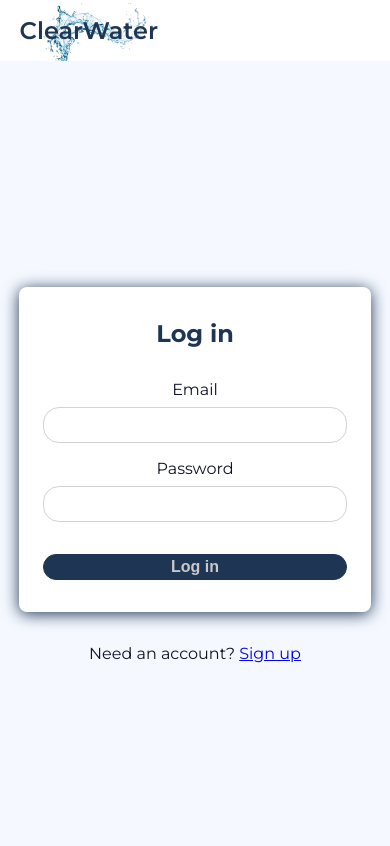
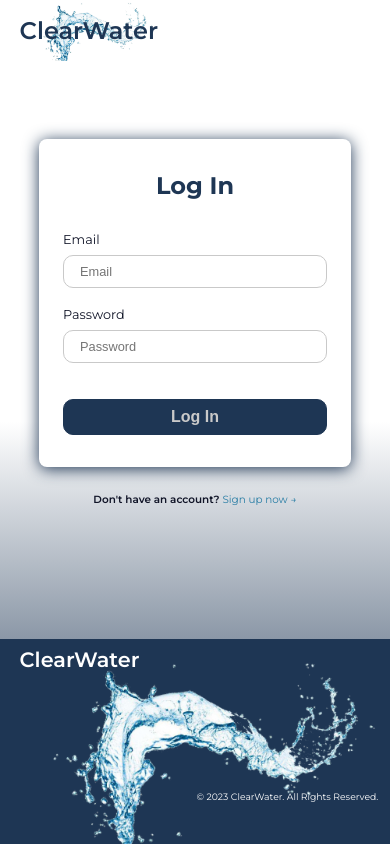
Before and after one commit to p-sweta/asset-management-client, a React (Create React App) app: page / in a window 390 px wide. Shown: the top 846 px of the page. Built offline with nearby package versions, Linux system fonts and the light colour scheme.

Commit message:
add mobile styling for login page

```diff
--- a/src/App.scss
+++ b/src/App.scss
@@ -18,6 +18,7 @@
 .App {
   text-align: center;
   background-color: $lightblue;
+  background-image: linear-gradient(rgba(255, 255, 255, 1), rgba(255, 255, 255, 1), rgba(30, 54, 84, 1));
   min-height: 100vh;
   display: flex;
   flex-direction: column;
--- a/src/components/InputField/InputField.js
+++ b/src/components/InputField/InputField.js
@@ -1,12 +1,12 @@
 import "./InputField.scss";
 
-const InputField = ({ label, name, type }) => {
+const InputField = ({ label, name, type, placeholder }) => {
     return (
         <div className="input-field">
             <label htmlFor={name} className="input-field__label">
                 {label}
             </label>
-            <input type={type} id={name} name={name} className="input-field__input" required/>
+            <input type={type} id={name} name={name} placeholder={placeholder} className="input-field__input" required/>
         </div>
     );
 };
--- a/src/components/InputField/InputField.scss
+++ b/src/components/InputField/InputField.scss
@@ -7,15 +7,21 @@
   flex-direction: column;
 
   &__label {
-    margin-bottom: 0.5rem;
+    margin-bottom: 2vw;
+    text-align: left;
+    font-size: 0.8rem;
   }
 
   &__input {
-    margin-bottom: 1rem;
+    margin-bottom: 5vw;
     color: $darkblue;
-    border: 1px solid lightgray;
-    border-radius: 1rem;
+    border: 1px solid $lightgray;
+    border-radius: 0.625rem;
     padding: 0.5rem 1rem;
-    font-size: inherit;
+    font-size: 0.8rem;
+
+    &::placeholder {
+      font-size: 0.8rem;
+    }
   }
 }
--- a/src/components/UpdateAsset/UpdateAsset.scss
+++ b/src/components/UpdateAsset/UpdateAsset.scss
@@ -66,7 +66,7 @@
 
   &__input {
     border: solid 1px $gray;
-    border-radius: 10px;
+    border-radius: 0.625rem;
     margin-bottom: 4vw;
     height: 2rem;
     color: $black;
@@ -142,7 +142,7 @@
     width: 50%;
     height: 2rem;
     border: 1px solid $darkblue;
-    border-radius: 2rem;
+    border-radius: 0.625rem;
     background-color: $darkblue;
     color: $lightgray;
     font-size: 1rem;
@@ -169,6 +169,7 @@
   &__button--cancel {
     background-color: $white;
     border: 1px solid $gray;
+    border-radius: 0.625rem;
     color: $gray;
     margin-right: 1rem;
     text-align: center;
--- a/src/pages/LoginPage/LoginPage.js
+++ b/src/pages/LoginPage/LoginPage.js
@@ -30,21 +30,21 @@
     console.log(err);
 
     return (
-        <div className='login'>
+        <div className="login">
             <form className="login__form" onSubmit={handleSubmit}>
-                <h2 className="login__title">Log in</h2>
+                <h2 className="login__title">Log In</h2>
 
-                <InputField type="text" name="email" label="Email" />
-                <InputField type="password" name="password" label="Password" />
+                <InputField type="text" name="email" label="Email" placeholder="Email " />
+                <InputField type="password" name="password" label="Password" placeholder="Password"/>
 
                 <button className="login__button">
-                    Log in
+                    Log In
                 </button>
 
                 {err && <div className="login__alert">{`Invalid Email or Password! ${err}`}</div>}
             </form>
-            <p>
-                Need an account? <Link to="/signup">Sign up</Link>
+            <p className="login__text">
+                Don't have an account? <Link to="/signup" className="login__link">Sign up now →</Link>
             </p>
         </div>
     );
--- a/src/pages/LoginPage/LoginPage.scss
+++ b/src/pages/LoginPage/LoginPage.scss
@@ -4,16 +4,16 @@
 
 .login {
   @include page-padding;
-  min-height: 100vh;
   display: flex;
   flex-direction: column;
+  margin: 20vw 5vw;
   justify-content: center;
   align-items: center;
 
   &__form {
     display: flex;
+    width: 100%;
     flex-direction: column;
-    width: 22rem;
     box-shadow: 0 2px 16px $darkblue;
     background-color: #fff;
     border-radius: 0.5rem;
@@ -36,17 +36,18 @@
     font-size: 1rem;
     font-weight: 600;
     margin: 1rem 0 0 0;
-    padding: 0.2rem 0.5rem;
+    padding: 0.5rem 0.5rem;
     background-color: $darkblue;
     width: 100%;
-    border-radius: 1rem;
+    border-radius: 0.625rem;
     border: 1px solid $darkblue;
     cursor: pointer;
     transition: background-color 0.15s;
 
     &:hover {
-      background-color: $black;
+      background-color: green;
       color: $white;
+      border-color: green;
     }
   }
 
@@ -55,4 +56,16 @@
     padding: 0.75rem;
     margin-top: 2rem;
   }
+
+  &__text {
+    font-size: 0.65rem;
+    font-weight: 600;
+  }
+
+  &__link {
+    font-weight: 400;
+    text-decoration: none;
+    color: rgb(38, 124, 164);
+    cursor: pointer;
+  }
 }
--- a/src/styles/partials/_variables.scss
+++ b/src/styles/partials/_variables.scss
@@ -4,7 +4,7 @@
 $lightgray: rgb(201, 201, 201);
 $white:#FFFFFF;
 $blue: rgb(48, 149, 212);
-$lightblue: rgb(245, 249, 255);
+$lightblue: #f5f9ff;
 $darkblue: #1e3654;
 
 //responsiveness breakpoints
```
